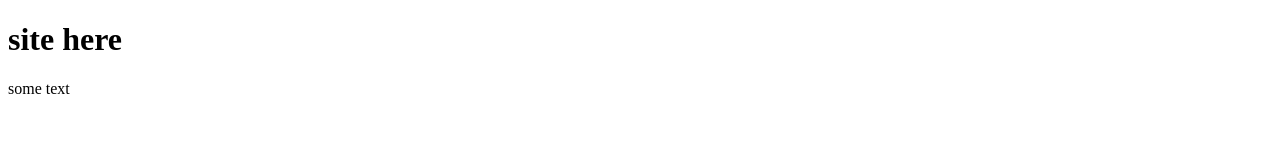
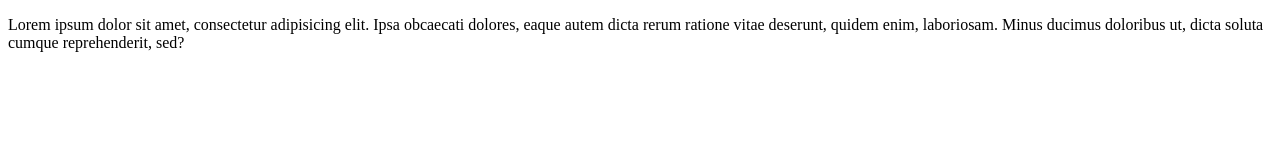
Before and after one commit to LovluNaSlove/site, a plain HTML site: page index.html in a window 1280 px wide. Drawn offline with Linux system fonts and the light colour scheme.

Commit message:
third commit

```diff
--- a/index.html
+++ b/index.html
@@ -6,7 +6,6 @@
     <link rel="stylesheet" href="style.css">
 </head>
 <body>
-    <h1>site here</h1>
-    <p>some text</p>
+    <p>Lorem ipsum dolor sit amet, consectetur adipisicing elit. Ipsa obcaecati dolores, eaque autem dicta rerum ratione vitae deserunt, quidem enim, laboriosam. Minus ducimus doloribus ut, dicta soluta cumque reprehenderit, sed?</p>
 </body>
 </html>
```
